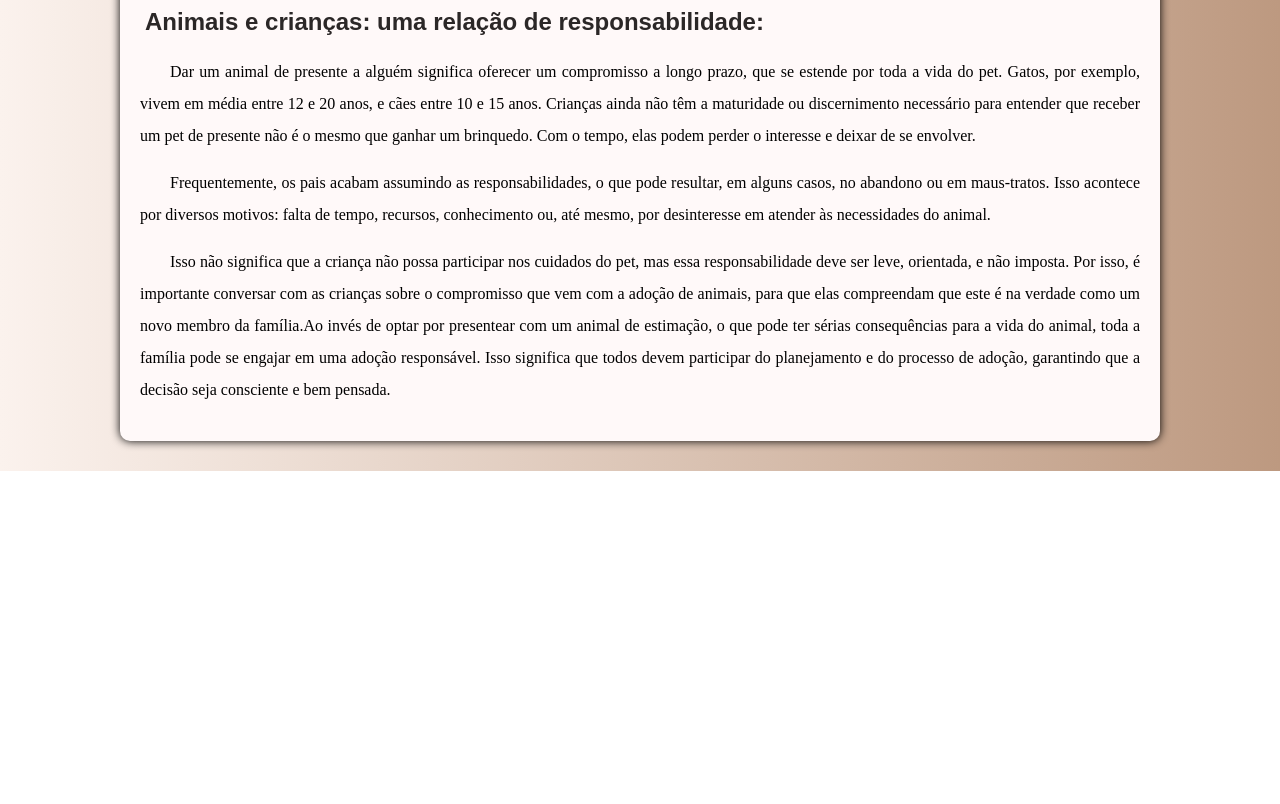
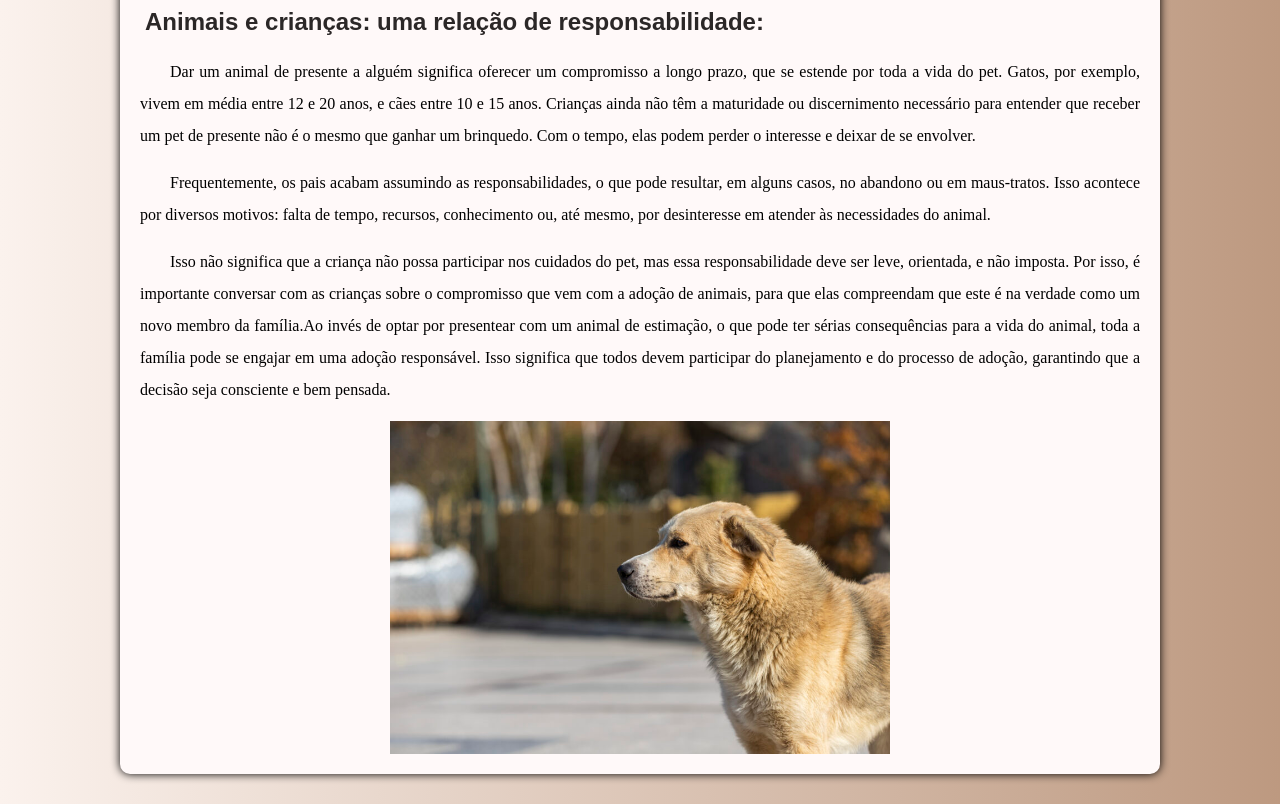
Before and after one commit to MariaAlbarado/projeto_petlove, a plain HTML site: page saibamais.html in a window 1280 px wide. Shown: the part 673-1477 px from the top of the page. Before the commit the page ends 1144 px from the top, so only its background shows below. Drawn offline with Linux system fonts and the light colour scheme; a web font is replaced by a local one.

Commit message:
Adicionei uma foto do cachorro no final da pag saiba mais

```diff
--- a/saibamais.html
+++ b/saibamais.html
@@ -38,6 +38,8 @@
             <p>Frequentemente, os pais acabam assumindo as responsabilidades, o que pode resultar, em alguns casos, no abandono ou em maus-tratos. Isso acontece por diversos motivos: falta de tempo, recursos, conhecimento ou, até mesmo, por desinteresse em atender às necessidades do animal.</p>
             <p>Isso não significa que a criança não possa participar nos cuidados do pet, mas essa responsabilidade deve ser leve, orientada, e não imposta. Por isso, é importante conversar com as crianças sobre o compromisso que vem com a adoção de animais, para que elas compreendam que este é na verdade como um novo membro da família.Ao invés de optar por presentear com um animal de estimação, o que pode ter sérias consequências para a vida do animal, toda a família pode se engajar em uma adoção responsável. Isso significa que todos devem participar do planejamento e do processo de adoção, garantindo que a decisão seja consciente e bem pensada.</p>
 
+            <img src="imagens/saiba-mais-img.jpg" alt="cachorrinho querendo lar ">
+
 
         </section>
     </main>
```
